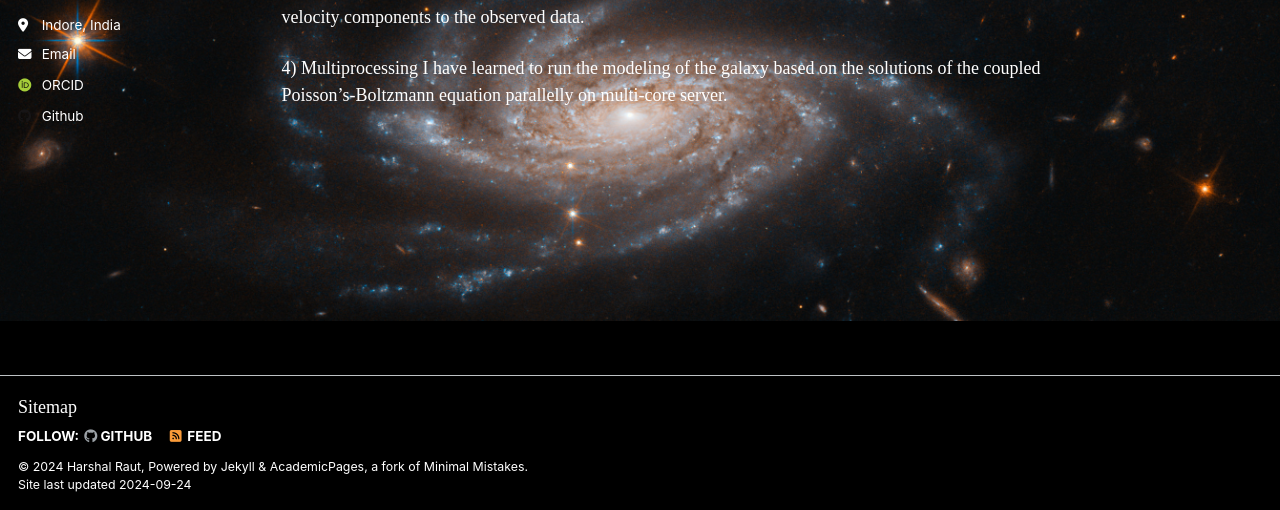
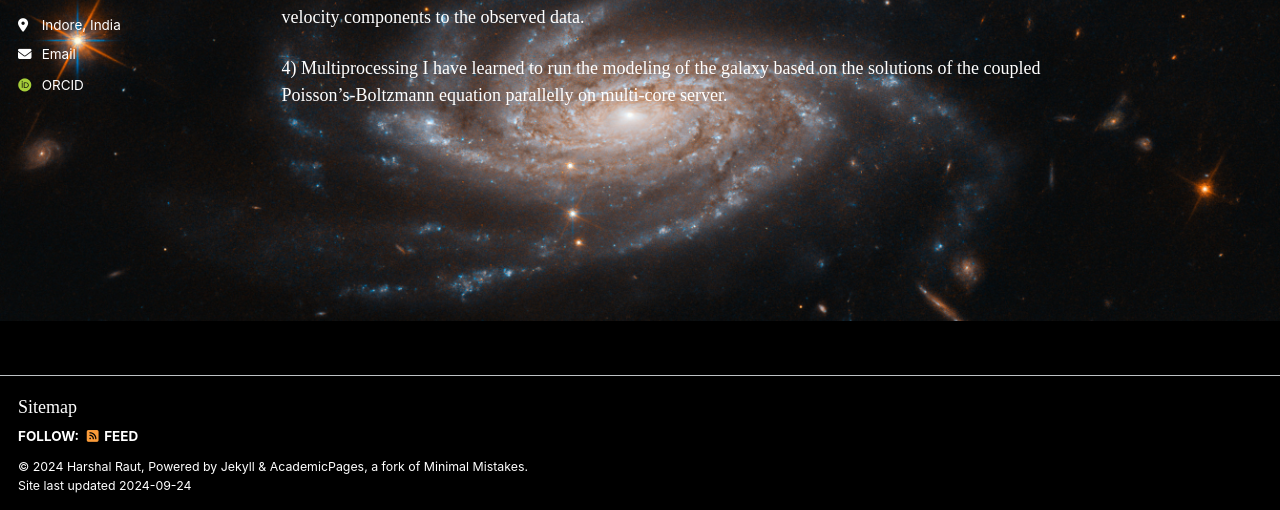
Before and after one commit to rautharshal/rautharshal.github.io, a Jekyll site: the page built from _pages/about.md, in a window 1280 px wide and 900 px high, scrolled down 830 px. Shown: the part 387-897 px from the top of the window. Built offline with Jekyll 4.4.1, drawn with Linux system fonts in a browser that asks for light colours; some web fonts are replaced.

Commit message:
Update _config.yml

```diff
--- a/_config.yml
+++ b/_config.yml
@@ -43,7 +43,7 @@ author:
   bitbucket        : # Username - Update with your username on the site
   codepen          : # Username
   dribbble         : # Username
-  github           : "rautharshal"
+  github           : #"rautharshal"
   kaggle           : # Username
   stackoverflow    : # User number or user number and name (i.e., use "1" or "1/jeff-atwood")
 
```
